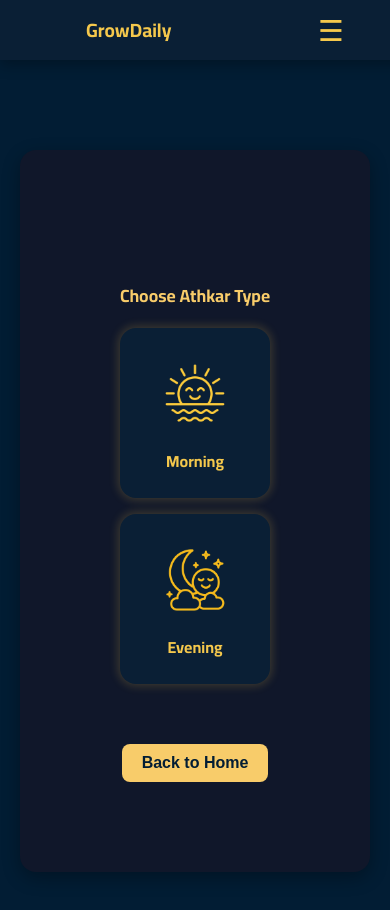
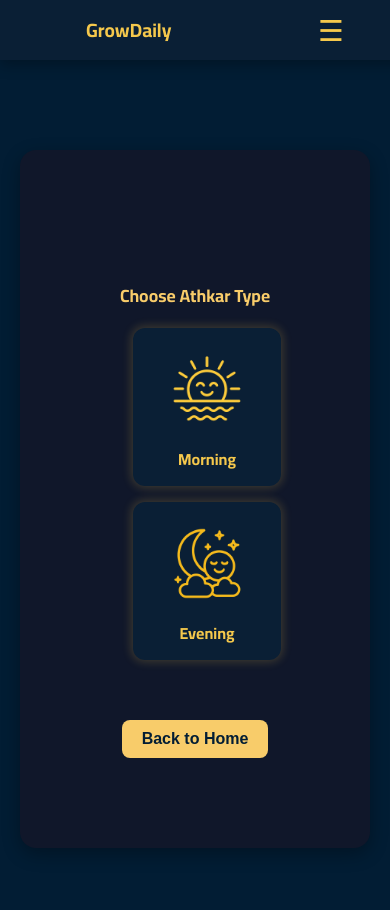
Before and after one commit to v7s7/grow-daily, a React (Create React App) app: page /task/athkar in a window 390 px wide. Shown: the top 910 px of the page. Built offline with nearby package versions, Linux system fonts and the light colour scheme; no server answers; sample sign-in values are in the browser's storage.

Commit message:
Fix: Make athkar cards square and remove duplicate media queries

```diff
--- a/src/App.css
+++ b/src/App.css
@@ -182,21 +182,6 @@ img {
   }
 }
 
-@media (max-width: 400px) {
-  .task-card {
-    aspect-ratio: 1 / 1;
-    height: auto;
-    width: 80%;
-    max-width: none;
-  }
-
-  .task-grid {
-    grid-template-columns: repeat(2, 1fr);
-    gap: 16px;
-    padding: 0 12px;
-  }
-
-}
 
 
 /* ========= SPINNER ========= */
@@ -532,8 +517,9 @@ button:disabled {
 }
 
 .athkar-card {
-  width: 120px;
-  height: 120px;
+  aspect-ratio: 1 / 1;
+  width: 100%;
+  max-width: 150px;
   background-color: #0a1f35;
   border-radius: 16px;
   box-shadow: 0 0 10px 2px #f5c84c33;
@@ -545,14 +531,10 @@ button:disabled {
   font-weight: bold;
   transition: 0.3s ease;
   cursor: pointer;
-  flex-shrink: 0; /* ✅ prevent shrinking on wrap */
+  padding: 12px;
 }
-@media (max-width: 350px) {
-  .athkar-card {
-    width: 100px;
-    height: 100px;
-  }
-}
+
+
 @media (max-width: 400px) {
   .athkar-buttons {
     flex-direction: column;
@@ -562,11 +544,21 @@ button:disabled {
   }
 
   .athkar-card {
-    width: 110px;
-    height: 110px;
+    aspect-ratio: 1 / 1;
+    width: 100%;
+    height: auto;
+    max-width: none;
+    padding: 12px;
+    border-radius: 12px;
+  }
+
+  .athkar-card img {
+    width: 100%;
+    max-height: 100px !important;
+    object-fit: contain;
+    margin-bottom: 5px;
   }
 }
-
 
 /* .athkar-card:hover {
   box-shadow: 0 0 15px 4px #f5c84c66;
@@ -574,9 +566,10 @@ button:disabled {
 } */
 
 .athkar-card img {
-  width: 100px;
-  height: 100px;
-  margin-bottom: 8px;
+  width: 100%;
+    max-height: 100px;
+    object-fit: contain;
+    margin-bottom: 5px;
 }
 .athkar-card.in-progress {
   border: 2px solid #f5c84c;
--- a/src/styles/AthkarPage.css
+++ b/src/styles/AthkarPage.css
@@ -30,7 +30,7 @@
 }
 
 .thikr-benefit {
-  color: #f5c84c;
+  color:rgb(255, 255, 255) !important;
   font-size: 0.9rem;
   margin-bottom: 16px;
   font-weight: bold;
```
